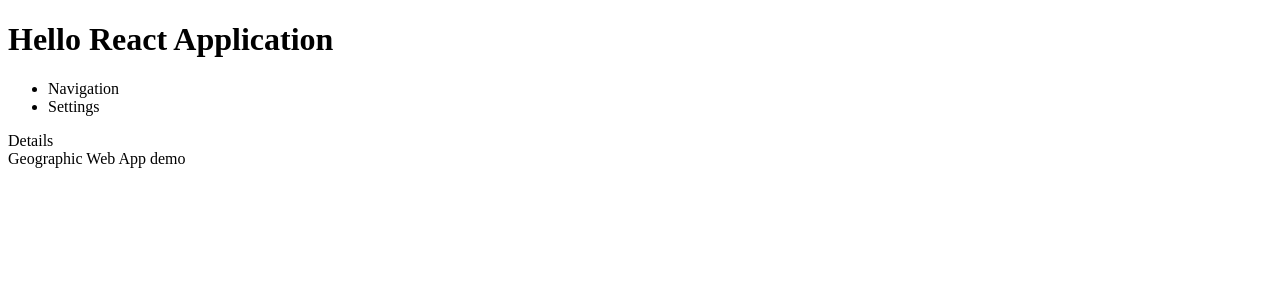
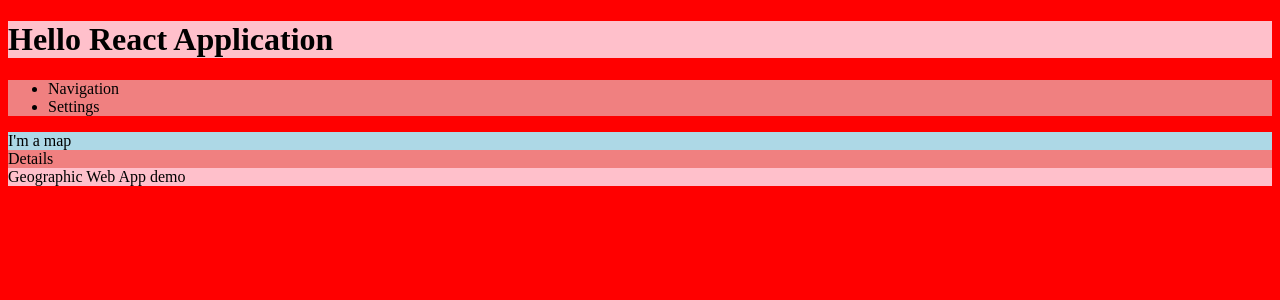
Before and after one commit to jhannes/gis-kata, a React (Vite) app: page / in a window 1280 px wide. Shown: the top 300 px of the page. Built offline with nearby package versions, Linux system fonts and the light colour scheme.

Commit message:
Identify areas with color

```diff
--- /dev/null
+++ b/src/modules/application/application.css
@@ -0,0 +1,15 @@
+body {
+    background-color: red;
+}
+
+header, footer {
+    background-color: pink;
+}
+
+nav, aside {
+    background-color: lightcoral;
+}
+
+#map {
+    background-color: lightblue;
+}
--- a/src/modules/application/application.tsx
+++ b/src/modules/application/application.tsx
@@ -13,7 +13,7 @@
             <li>Settings</li>
           </ul>
         </nav>
-        <div id="map" />
+        <div id="map">I'm a map</div>
         <aside>Details</aside>
       </main>
       <footer>Geographic Web App demo</footer>
--- a/src/modules/application/index.ts
+++ b/src/modules/application/index.ts
@@ -1 +1,3 @@
 export * from "./application";
+
+import "./application.css";
```
